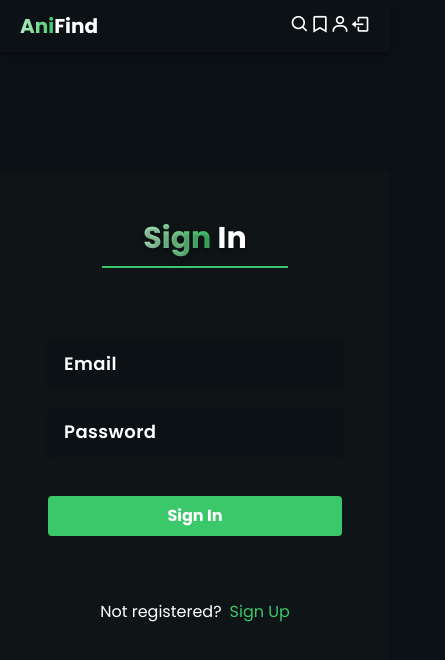
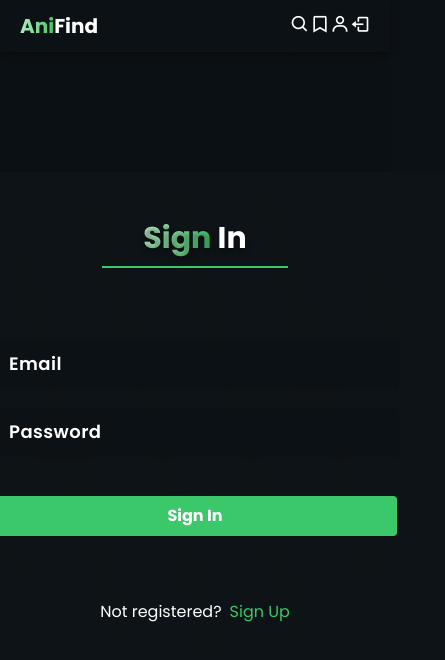
Before and after one commit to aluciencozy/anifind-fullstack, a React (Vite) app in the folder client/: page /sign-in in a window 390 px wide. Shown: the top 660 px of the page, 445 px wide, since content can reach past the window. Built offline with nearby package versions, Linux system fonts and the light colour scheme; a web font is replaced by a local one.

Commit message:
finalizes sign in/up page styles and functionality

```diff
--- a/client/package.json
+++ b/client/package.json
@@ -12,6 +12,7 @@
   "dependencies": {
     "@tailwindcss/vite": "^4.1.11",
     "axios": "^1.12.2",
+    "gsap": "^3.13.0",
     "react": "^19.1.1",
     "react-dom": "^19.1.1",
     "react-router-dom": "^7.9.3",
--- /dev/null
+++ b/client/src/components/GridMotion.jsx
@@ -0,0 +1,92 @@
+import { useEffect, useRef } from 'react';
+import { gsap } from 'gsap';
+
+const GridMotion = ({ items = [], gradientColor = 'black' }) => {
+  const gridRef = useRef(null);
+  const rowRefs = useRef([]);
+  const mouseXRef = useRef(window.innerWidth / 2);
+
+  const totalItems = 28;
+  const defaultItems = Array.from({ length: totalItems }, (_, index) => `Item ${index + 1}`);
+  const combinedItems = items.length > 0 ? items.slice(0, totalItems) : defaultItems;
+
+  useEffect(() => {
+    gsap.ticker.lagSmoothing(0);
+
+    const handleMouseMove = e => {
+      mouseXRef.current = e.clientX;
+    };
+
+    const updateMotion = () => {
+      const maxMoveAmount = 300;
+      const baseDuration = 0.8;
+      const inertiaFactors = [0.6, 0.4, 0.3, 0.2];
+
+      rowRefs.current.forEach((row, index) => {
+        if (row) {
+          const direction = index % 2 === 0 ? 1 : -1;
+          const moveAmount = ((mouseXRef.current / window.innerWidth) * maxMoveAmount - maxMoveAmount / 2) * direction;
+
+          gsap.to(row, {
+            x: moveAmount,
+            duration: baseDuration + inertiaFactors[index % inertiaFactors.length],
+            ease: 'power3.out',
+            overwrite: 'auto'
+          });
+        }
+      });
+    };
+
+    const removeAnimationLoop = gsap.ticker.add(updateMotion);
+    window.addEventListener('mousemove', handleMouseMove);
+
+    return () => {
+      window.removeEventListener('mousemove', handleMouseMove);
+      removeAnimationLoop();
+    };
+  }, []);
+
+  return (
+    <div ref={gridRef} className="h-full w-full overflow-hidden absolute -z-10 pointer-events-none opacity-10">
+      <section
+        className="w-full h-screen overflow-hidden relative flex items-center justify-center"
+        style={{
+          background: `radial-gradient(circle, ${gradientColor} 0%, transparent 100%)`
+        }}
+      >
+        <div className="absolute inset-0 pointer-events-none z-[4] bg-[length:250px]"></div>
+        <div className="gap-4 flex-none relative w-[150vw] h-[150vh] grid grid-rows-4 grid-cols-1 rotate-[-15deg] origin-center z-[2]">
+          {[...Array(4)].map((_, rowIndex) => (
+            <div
+              key={rowIndex}
+              className="grid gap-4 grid-cols-7"
+              style={{ willChange: 'transform, filter' }}
+              ref={el => (rowRefs.current[rowIndex] = el)}
+            >
+              {[...Array(7)].map((_, itemIndex) => {
+                const content = combinedItems[rowIndex * 7 + itemIndex];
+                return (
+                  <div key={itemIndex} className="relative">
+                    <div className="relative w-full h-full overflow-hidden rounded-[10px] bg-(--color-bg) flex items-center justify-center text-white text-[1.5rem]">
+                      {typeof content === 'string' && content.startsWith('http') ? (
+                        <div
+                          className="w-full h-full bg-cover bg-center absolute top-0 left-0"
+                          style={{ backgroundImage: `url(${content})` }}
+                        ></div>
+                      ) : (
+                        <div className="p-4 text-center z-[1]">{content}</div>
+                      )}
+                    </div>
+                  </div>
+                );
+              })}
+            </div>
+          ))}
+        </div>
+        <div className="relative w-full h-full top-0 left-0 pointer-events-none"></div>
+      </section>
+    </div>
+  );
+};
+
+export default GridMotion;
--- a/client/src/pages/SignInPage.jsx
+++ b/client/src/pages/SignInPage.jsx
@@ -2,12 +2,18 @@ import React, { useState } from 'react';
 import { useNavigate } from 'react-router-dom';
 import axios from 'axios';
 import { Link } from 'react-router-dom';
+import GridMotion from '../components/GridMotion.jsx';
+
+const items = [
+  <div key='jsx-item-1'></div>,
+];
 
 const SignInPage = () => {
   const navigate = useNavigate();
 
   const [email, setEmail] = useState('');
   const [password, setPassword] = useState('');
+  const [formError, setFormError] = useState('');
 
   const handleChange = (e) => {
     const { name, value } = e.target;
@@ -33,12 +39,17 @@ const SignInPage = () => {
 
       navigate('/');
     } catch (error) {
+      const message = error.response?.data?.error || 'An unexpected server error occurred';
+
       console.error('Error signing in:', error);
+      setFormError(message);
     }
   }
 
   return (
-    <main className="w-full h-screen flex justify-center items-center text-white">
+    <main className="w-full h-screen flex flex-col justify-center items-center text-white">
+      <GridMotion items={items} />
+      {formError && <p className="absolute left-1/2 -translate-x-1/2 top-[15%] text-red-400 font-bold text-2xl">{formError}</p> }
       <div className="flex flex-col items-center bg-(--color-bg-secondary)/60 h-[500px] w-[500px] shadow-lg rounded-sm p-12">
         <div className="relative">
           <h1 className="text-3xl font-bold mb-5 text-shadow-lg after:h-0.5 after:w-[180%] after:absolute after:bottom-2 after:left-1/2 after:-translate-x-1/2 after:bg-(--color-primary) after:shadow-xl">
--- a/client/src/pages/SignUpPage.jsx
+++ b/client/src/pages/SignUpPage.jsx
@@ -1,6 +1,11 @@
 import React, { useState } from 'react';
 import { Link, useNavigate } from 'react-router-dom'
 import axios from 'axios';
+import GridMotion from '../components/GridMotion.jsx';
+
+const items = [
+  <div key='jsx-item-1'></div>,
+];
 
 const SignUpPage = () => {
   const navigate = useNavigate();
@@ -8,6 +13,7 @@ const SignUpPage = () => {
   const [username, setUsername] = useState('');
   const [email, setEmail] = useState('');
   const [password, setPassword] = useState('');
+  const [formError, setFormError] = useState('');
 
   const handleChange = (e) => {
     const { name, value } = e.target;
@@ -35,12 +41,17 @@ const SignUpPage = () => {
 
       navigate('/');
     } catch (error) {
-      console.error('Error signing up:', error);
+      const message = error.response?.data?.error || 'An unexpected server error occurred';
+
+      console.error('Error signing in:', error);
+      setFormError(message);
     }
   }
 
   return (
     <main className="w-full h-screen flex justify-center items-center text-white">
+      <GridMotion items={items} />
+      {formError && <p className="absolute left-1/2 -translate-x-1/2 top-[15%] text-red-400 font-bold text-2xl">{formError}</p> }
       <div className="flex flex-col items-center bg-(--color-bg-secondary)/60 h-[500px] w-[500px] shadow-lg rounded-sm p-12">
         <div className="relative">
           <h1 className="text-3xl font-bold mb-5 text-shadow-lg after:h-0.5 after:w-[180%] after:absolute after:bottom-2 after:left-1/2 after:-translate-x-1/2 after:bg-(--color-primary) after:shadow-xl">
```
Also changed, not shown: 2 other files (tests, documents, lock files or other folders).
